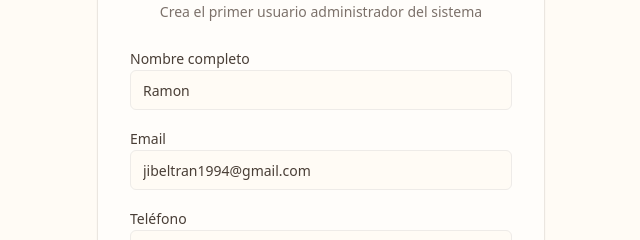
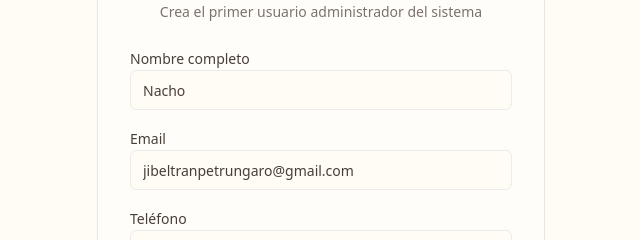
Before and after one commit to jbeltran1994/ramones-sweet-elegance-v2, a React (Vite) app: page /admin-setup in a window 1280 px wide. Shown: the part 176-416 px from the top of the page, without its empty margins (319-959 px from the left). Built offline with nearby package versions, Linux system fonts and the light colour scheme.

Commit message:
Code edited in Lovable Code Editor
Edited UI in Lovable

```diff
--- a/src/pages/AdminSetup.tsx
+++ b/src/pages/AdminSetup.tsx
@@ -10,11 +10,11 @@ import { Shield, ArrowLeft } from 'lucide-react';
 
 const AdminSetup = () => {
   const [formData, setFormData] = useState({
-    email: 'jibeltran1994@gmail.com',
+    email: 'jibeltranpetrungaro@gmail.com',
     password: '1234567890',
     confirmPassword: '1234567890',
-    nombre: 'Ramon',
-    telefono: '1976899108'
+    nombre: 'Nacho',
+    telefono: '098646525'
   });
 
   const { createAdminUser, isCreating } = useAdminSetup();
```
